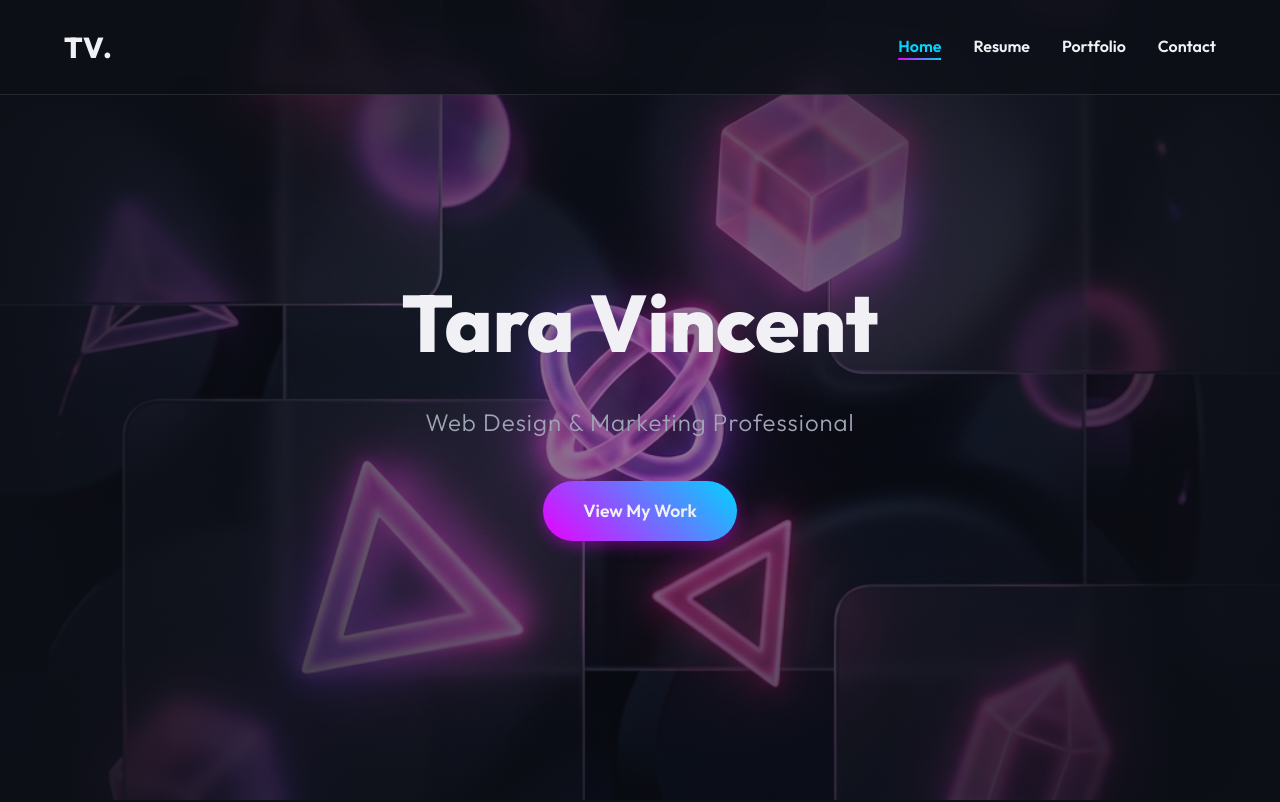
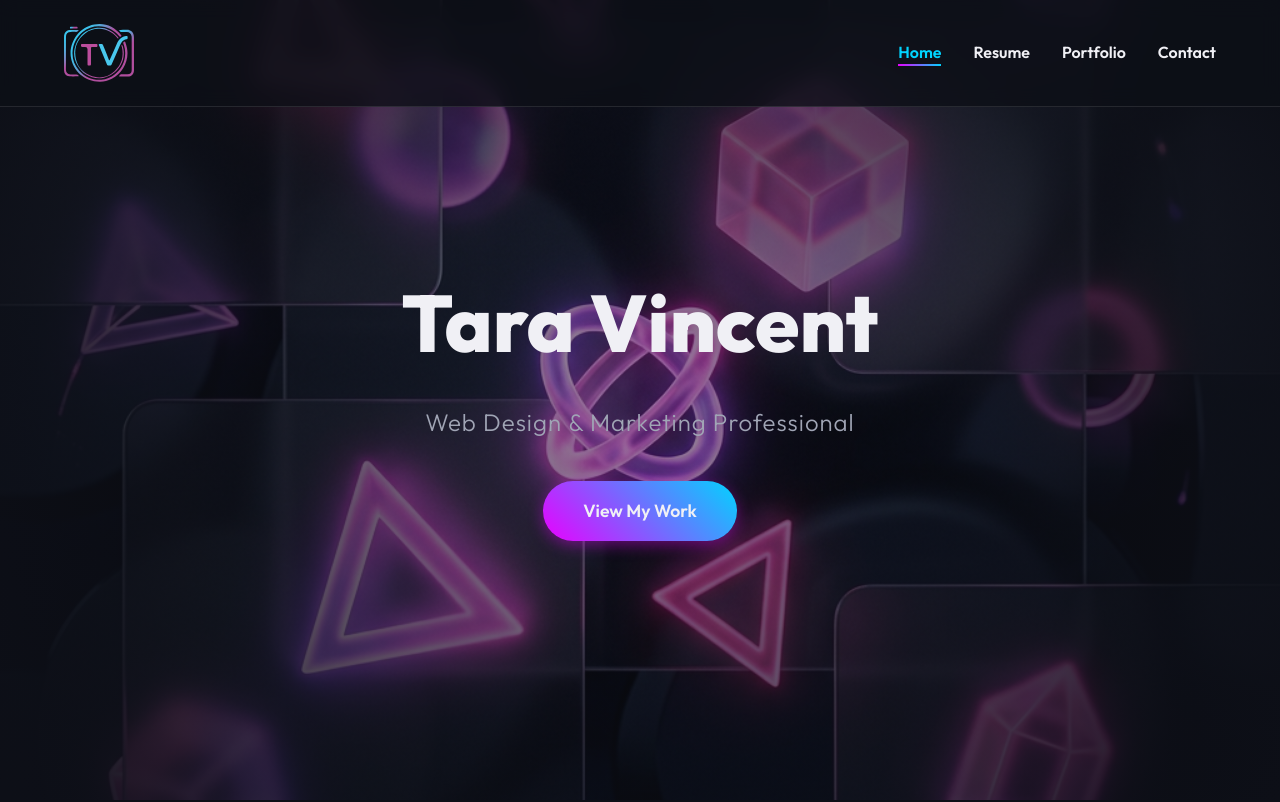
Before and after one commit to taravincent/portfolio, a plain HTML site: page index.html in a window 1280 px wide. Shown: the top 802 px of the page. Drawn offline with nearby package versions, Linux system fonts and the light colour scheme.

Commit message:
add logo

```diff
--- a/css/style.css
+++ b/css/style.css
@@ -94,11 +94,14 @@ ul {
 }
 
 .logo {
+    display: flex;
     font-size: 1.8rem;
     font-weight: 800;
     letter-spacing: 1px;
     color: var(--text-main);
     z-index: 1001;
+    width: 10vw;
+    max-width: 70px;
 }
 
 .nav-links {
@@ -160,8 +163,11 @@ ul {
 
 .hero-overlay {
     position: absolute;
-    top: 0; left: 0; right: 0; bottom: 0;
-    background: radial-gradient(circle at center, rgba(13,15,23,0.4) 0%, var(--bg-color) 100%);
+    top: 0;
+    left: 0;
+    right: 0;
+    bottom: 0;
+    background: radial-gradient(circle at center, rgba(13, 15, 23, 0.4) 0%, var(--bg-color) 100%);
     z-index: 1;
 }
 
@@ -358,7 +364,7 @@ ul {
     bottom: -100px;
     left: 0;
     right: 0;
-    background: linear-gradient(to top, rgba(13,15,23,0.95), transparent);
+    background: linear-gradient(to top, rgba(13, 15, 23, 0.95), transparent);
     padding: 2rem 1.5rem 1.5rem;
     transition: var(--transition-med);
     text-align: left;
@@ -486,9 +492,11 @@ footer {
     .timeline::before {
         left: 20px;
     }
+
     .timeline-item {
         margin-left: 20px;
     }
+
     .timeline-dot {
         left: -48px;
     }
@@ -517,7 +525,9 @@ footer {
         right: 0;
     }
 
-    .glitch { font-size: 3.5rem; }
+    .glitch {
+        font-size: 3.5rem;
+    }
 
     .element-item {
         width: 100%;
--- a/index.html
+++ b/index.html
@@ -1,5 +1,6 @@
 <!DOCTYPE html>
 <html lang="en">
+
 <head>
     <meta charset="UTF-8">
     <meta name="viewport" content="width=device-width, initial-scale=1.0">
@@ -8,9 +9,54 @@
     <link href="https://fonts.googleapis.com/css2?family=Outfit:wght@300;400;600;800&display=swap" rel="stylesheet">
     <link rel="stylesheet" href="css/style.css">
 </head>
+
 <body>
     <nav class="navbar glass-nav">
-        <div class="logo">TV.</div>
+        <div class="logo"><svg xmlns="http://www.w3.org/2000/svg" xmlns:xlink="http://www.w3.org/1999/xlink"
+                data-name="Layer 2" viewBox="0 0 172.84 142.78">
+                <defs>
+                    <linearGradient id="a" x1="147.83" x2="25.87" y1="106.67" y2="36.25" gradientUnits="userSpaceOnUse">
+                        <stop offset=".47" stop-color="#b04e9d"></stop>
+                        <stop offset=".53" stop-color="#9766ad"></stop>
+                        <stop offset=".62" stop-color="#7588c4"></stop>
+                        <stop offset=".71" stop-color="#5ba2d6"></stop>
+                        <stop offset=".8" stop-color="#48b5e2"></stop>
+                        <stop offset=".9" stop-color="#3cc1ea"></stop>
+                        <stop offset="1" stop-color="#39c5ed"></stop>
+                    </linearGradient>
+                    <linearGradient xlink:href="#a" id="b" x1="187.08" x2="114.54" y1="94.16" y2="52.28"
+                        data-name="TV-LOGO-GRADIENT"></linearGradient>
+                    <linearGradient xlink:href="#a" id="c" x1="139.71" x2="33.57" y1="102.39" y2="41.11"
+                        data-name="TV-LOGO-GRADIENT"></linearGradient>
+                    <linearGradient xlink:href="#a" id="d" x1="57.36" x2="-14.26" y1="92.1" y2="50.75"
+                        data-name="TV-LOGO-GRADIENT"></linearGradient>
+                    <linearGradient xlink:href="#a" id="e" x1="31.54" x2="16.74" y1="13.28" y2="4.73"
+                        data-name="TV-LOGO-GRADIENT"></linearGradient>
+                </defs>
+                <g data-name="Layer 1">
+                    <path
+                        d="M111.42 102.64c-4.24-.03-4.22-.03-5.82-3.89-6.13-14.74-12.27-29.47-18.41-44.21-2.12-5.08-2.01-5.24 3.38-5.33 4.45-.07 4.51-.1 6.21 4.07 4.4 10.78 8.73 21.58 13.1 32.37.44 1.08.82 2.18 1.33 3.23.47.97 1.1 1.29 1.67.04.62-1.36 1.2-2.74 1.8-4.11 5.19-11.89 10.32-23.8 15.59-35.65 2.81-6.31 6.51-11.98 12.52-15.82 3.14-2 6.48-3.41 10.21-3.73 3.63-.31 4.12.16 4.16 3.66.04 3.58-.08 3.9-3.67 4.49-5.17.86-8.75 3.97-11.52 8.06-1.76 2.6-3.19 5.46-4.46 8.34-6.44 14.61-12.78 29.26-19.14 43.9-2.01 4.62-1.99 4.63-6.94 4.59Z"
+                        style="fill:#49c7ed"></path>
+                    <path
+                        d="M58.06 79.81c0-5.82.01-11.63 0-17.45q-.01-5.69-5.92-5.73c-2.33-.02-4.66.07-6.98-.04-2.76-.13-3.17-.62-3.22-3.26-.06-2.87.47-3.56 3.33-3.71 2.49-.13 4.98-.05 7.48-.05 8.64 0 17.29-.03 25.93.04 3.62.03 4.07.66 4.01 4.01-.04 2.07-.86 3.06-2.97 3.02-2.82-.05-5.65-.06-8.48 0-4.2.09-4.54.38-4.56 4.58-.05 11.3-.02 22.6-.02 33.89 0 1 .04 1.99 0 2.99-.12 3.94-.47 4.27-4.3 4.31-3.95.03-4.26-.2-4.29-4.16-.06-6.15-.02-12.3-.02-18.44h.02Z"
+                        style="fill:#bb4d9c"></path>
+                    <path
+                        d="M88.37 142.76c-37.03.24-67.07-27.25-71.58-61.64C12.23 46.35 35.43 8.13 74.84 1.18c26.5-4.67 48.43 4.65 65.52 25.33 2.12 2.57 1.76 3.82-.76 4.96-1.99.91-2.7-.67-3.59-1.75-5.68-6.9-12.42-12.49-20.28-16.74C94.2 1.33 66.03 2.97 45.99 19.84 30.62 32.78 22.22 49.33 21.14 69.21c-.95 17.52 4.76 33.14 16.49 46.3 14.46 16.22 32.74 23.61 54.36 22.14 12.62-.86 23.93-5.74 33.82-13.52 13.66-10.75 22.08-24.8 24.52-42.07 1.44-10.14.94-20.26-2.41-30.08-.54-1.57-1.17-3.13-1.58-4.73-.4-1.58 1.74-4.37 3.25-4.15.63.09 1.44.93 1.64 1.58 1.53 4.9 3.32 9.77 4.31 14.79 6.17 31.3-10.68 62.47-37.51 75.96-9.84 4.95-20.21 7.6-29.67 7.33Z"
+                        style="fill:url(#a)"></path>
+                    <path
+                        d="M172.84 73.44v36.95c0 1.83.05 3.67-.14 5.49-.88 8.43-6.42 13.62-14.88 13.76-6.49.11-12.98-.04-19.48-.12-.79 0-1.57-.32-2.36-.5.47-.81.86-1.68 1.42-2.43 1.41-1.91 3.37-2.44 5.7-2.37 4.49.13 8.99.16 13.48.06 7.35-.17 10.62-3.43 10.63-10.84.04-26.63-.01-53.25-.04-79.88 0-1.16-.08-2.33-.26-3.48-.94-6.2-5.26-10.08-11.57-10.25-4.16-.11-8.32.04-12.48-.05-1.28-.03-2.79-.14-3.76-.83-1.28-.91-2.13-2.42-3.17-3.67 1.39-.25 2.78-.68 4.17-.71 5.33-.11 10.66-.18 15.98-.08 8.29.15 14.53 5.42 16.1 13.59.44 2.27.62 4.62.63 6.93.06 12.81.03 25.63.03 38.44Z"
+                        style="fill:url(#b)"></path>
+                    <path
+                        d="M86.28 133.78c-24.02-.72-42.61-12.03-54.11-33.8-9.05-17.12-9.41-35.23-1.49-53 8.75-19.64 23.64-32.53 44.94-36.61 23.41-4.49 42.43 3.92 57.61 21.82.53.63 1.12 1.31 1.36 2.07.15.46-.22 1.2-.57 1.65-.14.19-1 .1-1.27-.14-.72-.67-1.31-1.49-1.95-2.26-11.28-13.53-25.69-20.93-43.31-21.57-13.09-.48-25.05 3.4-35.42 11.36-18.27 14-26.41 32.89-23.92 55.55 2.47 22.41 14.72 38.71 35.42 47.74 22.35 9.74 43.18 5.9 61.2-10.19 17.82-15.92 23.31-36.11 18.23-59.35-.41-1.86-2.39-4 .21-5.84.79 1.71 1.85 3.36 2.33 5.15 9.38 34.73-13.09 70.15-49.48 76.84-2.92.54-5.97.39-9.78.6Z"
+                        style="fill:url(#c)"></path>
+                    <path
+                        d="M4.83 72.83c0 13.31.24 26.62-.1 39.92-.17 6.73 3.87 12.32 12 11.91 4.48-.22 8.99 0 13.48-.13 2.42-.07 4.13 1.02 5.58 2.74.93 1.11.56 1.93-.8 1.93-7.48.03-15.01.48-22.43-.22C4.9 128.26.32 122.43.11 114.54c-.16-5.82-.09-11.64-.09-17.47 0-21.62.03-43.25.02-64.87 0-3.19.33-6.24 1.78-9.2 2.43-4.99 6.53-7.68 11.8-7.99 6.97-.41 13.97-.18 20.96-.16.53 0 1.05.46 1.58.71-.23.43-.42.88-.7 1.27-1.33 1.92-3.07 2.78-5.5 2.7-4.49-.16-8.99-.14-13.48-.02-7.62.19-11.58 4.22-11.62 11.91-.07 13.81-.02 27.61-.02 41.42Z"
+                        style="fill:url(#d)"></path>
+                    <path
+                        d="M14.64 9c0 1.34 1.09 2.42 2.42 2.42H31.2c1.34 0 2.42-1.09 2.42-2.42s-1.09-2.42-2.42-2.42H17.06c-1.34 0-2.42 1.09-2.42 2.42 0 0 0-1.34 0 0"
+                        style="fill:url(#e)"></path>
+                </g>
+            </svg></div>
         <ul class="nav-links">
             <li><a href="#home">Home</a></li>
             <li><a href="#resume">Resume</a></li>
@@ -46,7 +92,8 @@
                         <h4>Video Editor</h4>
                         <h5>Red Palm Marketing &nbsp;&bull;&nbsp; Feb 2020 - Present</h5>
                         <p class="meta">Remote</p>
-                        <p>Primarily began video editing for clients, slightly still working with website and graphic design.</p>
+                        <p>Primarily began video editing for clients, slightly still working with website and graphic
+                            design.</p>
                         <div class="skills-container">
                             <span class="skill-tag">Video Production</span>
                             <span class="skill-tag">Lightroom</span>
@@ -61,7 +108,8 @@
                         <h4>Team Lead</h4>
                         <h5>Red Palm Marketing &nbsp;&bull;&nbsp; Aug 2017 - Feb 2020</h5>
                         <p class="meta">Hybrid</p>
-                        <p>Trained new employees in various workplace skills including everyday office tasks, how to prepare reports for clients, and do simple design tasks.</p>
+                        <p>Trained new employees in various workplace skills including everyday office tasks, how to
+                            prepare reports for clients, and do simple design tasks.</p>
                     </div>
                 </div>
 
@@ -70,7 +118,8 @@
                     <div class="timeline-content">
                         <h4>Web and Graphic Design</h4>
                         <h5>Red Palm Marketing &nbsp;&bull;&nbsp; Jul 2016 - Aug 2017</h5>
-                        <p>In addition to being a web developer, I began creating original graphics for the websites I design as well as doing graphic design for logos and social media.</p>
+                        <p>In addition to being a web developer, I began creating original graphics for the websites I
+                            design as well as doing graphic design for logos and social media.</p>
                         <div class="skills-container">
                             <span class="skill-tag">Web Design</span>
                             <span class="skill-tag">HTML</span>
@@ -102,7 +151,8 @@
                         <h4>St. Petersburg College</h4>
                         <h5>Associate of Science, Cinematography and Film/Video Production</h5>
                         <p class="meta">2016 – 2020</p>
-                        <p>Activities and societies: Web, Arts, and Visual Entertainment Club (President), Student Government Association (Senator)</p>
+                        <p>Activities and societies: Web, Arts, and Visual Entertainment Club (President), Student
+                            Government Association (Senator)</p>
                         <p>Led an inclusive digital media club. Assisted in school-based decision making.</p>
                         <div class="skills-container">
                             <span class="skill-tag">Video Production</span>
@@ -120,7 +170,8 @@
                         <h4>Photographer</h4>
                         <h5>Suncoast Classic Jazz, Inc. &nbsp;&bull;&nbsp; 2016 - Present</h5>
                         <p class="meta">Arts and Culture</p>
-                        <p>Provided the festival with professional-quality photos of performers, guests, and various shenanigans.</p>
+                        <p>Provided the festival with professional-quality photos of performers, guests, and various
+                            shenanigans.</p>
                     </div>
                 </div>
             </div>
@@ -215,7 +266,8 @@
                     <div class="input-group">
                         <textarea id="message" placeholder="Message" rows="5" required></textarea>
                     </div>
-                    <button type="submit" class="submit-btn" onclick="event.preventDefault(); alert('Message feature coming soon!');">Send Message</button>
+                    <button type="submit" class="submit-btn"
+                        onclick="event.preventDefault(); alert('Message feature coming soon!');">Send Message</button>
                 </form>
             </div>
         </div>
@@ -234,4 +286,5 @@
     <script src="https://unpkg.com/imagesloaded@4/imagesloaded.pkgd.min.js"></script>
     <script src="js/main.js"></script>
 </body>
+
 </html>
```
